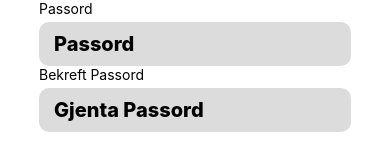
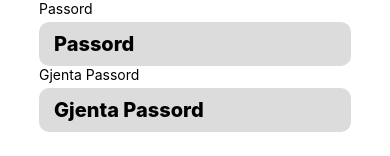
Before and after one commit to lommerusk113/Bachelor, a React Native app in the folder app/: screen / in a window 390 px wide. Both pictures are taken after a click on the element "Har du ikke en bruker enda?". Shown: the part 382-538 px from the top of the page. Built offline with nearby package versions, Linux system fonts and the light colour scheme; no server answers.

Commit message:
Update Login.js

```diff
--- a/app/Components/Login.js
+++ b/app/Components/Login.js
@@ -57,7 +57,7 @@ const Login = () => {
             if (error.message == "The password is invalid or the user does not have a password."){
                 Alert.alert('','Brukernavn eller Passord er feil!',)
 
-            // FEIL PASSORD
+            // FEIL E-POST
             }else if (error.message == "There is no user record corresponding to this identifier. The user may have been deleted."){
                 Alert.alert('','Brukernavn eller Passord er feil!',)
 
@@ -102,9 +102,6 @@ const Login = () => {
                     setPassword("");
                     setBekreftSignupPassword("");
                 }
-
-
-
             }else{
                 Alert.alert('','Vennligst fyll inn alle feltene!',)
             }
@@ -143,9 +140,14 @@ const Login = () => {
     //Glemt Passord
     const handleGlemt = async () => {
         try{
-            await auth
-            .sendPasswordResetEmail(glemtEpost)
-            Alert.alert('','E-post for tilbakestilling av ditt passord er sendt', [{text: "Ok", onPress: () => {setGlemtPassord(false)}}])
+            if (glemtEpost !== ""){
+                await auth
+                .sendPasswordResetEmail(glemtEpost)
+                Alert.alert('','E-post for tilbakestilling av ditt passord er sendt', [{text: "Ok", onPress: () => {setGlemtPassord(false)}}])
+            }else{
+                Alert.alert('','Vennligst fyll in feltet!',)
+            }
+
         }catch(error){
             Alert.alert('','Det finnes ingen bruker med denne E-posten!',)
         }
@@ -156,8 +158,8 @@ const Login = () => {
              <Modal  animationType="slide" visible={openLogin} >
                  <View style={styles.container}>
 
-                     {/* SKJEMA FOR INLOGGING */}
-                     <Text style={styles.header}>Innlogging</Text>
+                    {/* SKJEMA FOR INLOGGING */}
+                    <Text style={styles.header}>Innlogging</Text>
                     <View style={styles.inputContainer}>
                         <Text>E-post</Text>
                         <TextInput onChangeText={(username) => {setEmail(username)}} style={styles.input} placeholder={"E-post"}/>
@@ -229,7 +231,7 @@ const Login = () => {
                                 <TextInput onChangeText={(username) => {setEmail(username)}} style={styles.input} placeholder={"E-post"} value={email}/>
                                 <Text>Passord</Text>
                                 <TextInput onChangeText={(password) => {setPassword(password)}} style={styles.input} secureTextEntry value={password} placeholder={"Passord"}/>
-                                <Text>Bekreft Passord</Text>
+                                <Text>Gjenta Passord</Text>
                                 <TextInput onChangeText={(password) => {setBekreftSignupPassword(password)}}
                                 style={styles.input} secureTextEntry value={bekreftSignupPassword} placeholder={"Gjenta Passord"}/>
                             </View>
```
